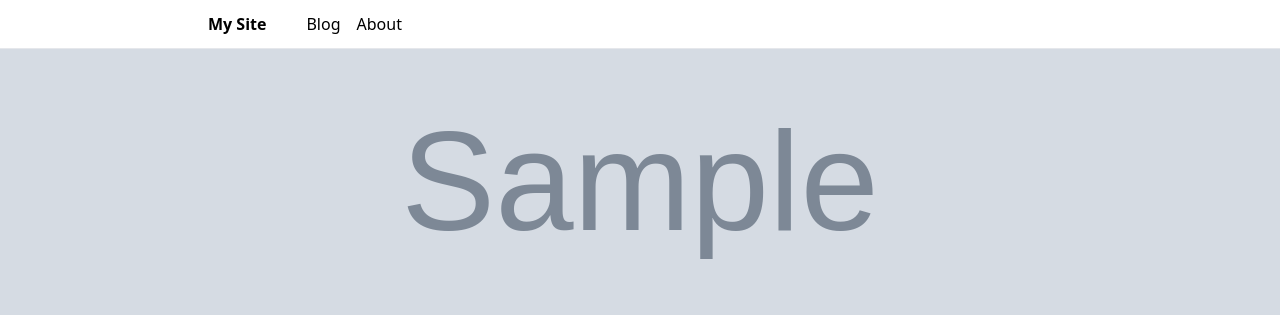
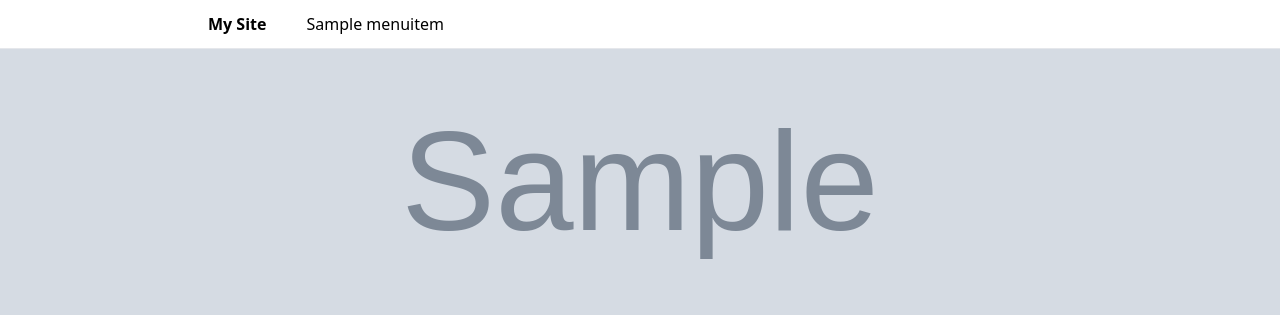
Before and after one commit to Truqui/truqui-center, a Django app: a page that uses src/interface/web/templates/base.html in a window 1280 px wide. Shown: the top 315 px of the page. Run offline with Django 5.2, Linux system fonts and the light colour scheme; tables that the repository leaves empty hold one stand-in row (values such as "Sample post"); grey boxes marked "Sample" are stand-in pictures; some libraries are stand-ins or nearby versions.

Commit message:
feat: render dynamic menu in base template
Prior this change, the nav in base.html had two hardcoded anchors
pointing to '#', making it impossible to manage links without editing
the template directly.

This change replaces the hardcoded anchors with a {% for %} loop over
menu_items, which is now injected into every template context by the
site context processor.

Assistant-model: Claude Sonnet 4.6

```diff
--- a/src/interface/web/templates/base.html
+++ b/src/interface/web/templates/base.html
@@ -31,8 +31,9 @@
             <div class="max-w-4xl mx-auto px-4 py-3 flex items-center gap-6">
                 <a href="/" class="font-semibold text-primary hover:opacity-75 transition-opacity">{{ site_name }}</a>
                 <div class="flex gap-4 ml-4">
-                    <a href="#" class="text-muted hover:text-foreground transition-colors">Blog</a>
-                    <a href="#" class="text-muted hover:text-foreground transition-colors">About</a>
+                    {% for item in menu_items %}
+                    <a href="{{ item.url }}" class="text-muted hover:text-foreground transition-colors">{{ item.label }}</a>
+                    {% endfor %}
                 </div>
             </div>
         </nav>
```
